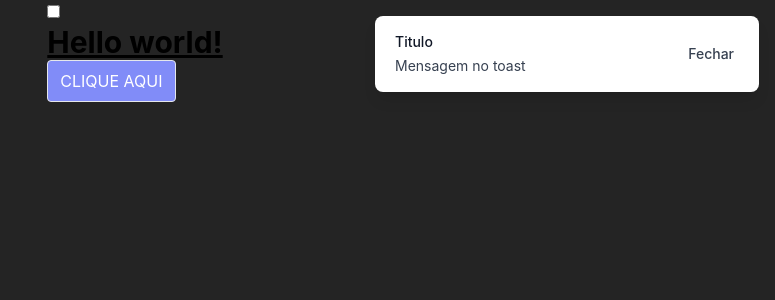
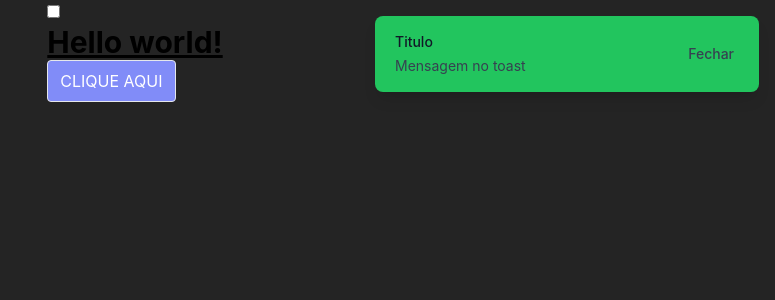
Before and after one commit to GabrielCampos99/todo-clientv2, a React (Vite) app: page / in a window 1280 px wide. Both pictures are taken after a click on the button "CLIQUE AQUI". Shown: the top 300 px of the page, without its empty margins (505-1280 px from the left). Built offline with nearby package versions, Linux system fonts and the light colour scheme; what tailwindcss-radix would draw is missing.

Commit message:
refact: toast

```diff
--- /dev/null
+++ b/src/components/Toast/contrains.ts
@@ -0,0 +1,7 @@
+export const SHOW_TOAST = 'SHOW_TOAST';
+export const HIDE_TOAST = 'HIDE_TOAST';
+
+export enum ToastConstrains {
+  SHOW_TOAST = 'SHOW_TOAST',
+  HIDE_TOAST = 'HIDE_TOAST',
+}
--- a/src/components/Toast/index.tsx
+++ b/src/components/Toast/index.tsx
@@ -1,3 +1,4 @@
+import * as ToastPrimitive from '@radix-ui/react-toast';
 import {
   createContext,
   useCallback,
@@ -5,36 +6,19 @@ import {
   useContext,
   useReducer,
 } from 'react';
-import * as ToastPrimitive from '@radix-ui/react-toast';
 import { clsx } from 'clsx';
-
-type ToastContextType = {
-  showToast: (data: ToastData) => void;
-};
-
-type ToastProps = {
-  setOpen: React.Dispatch<React.SetStateAction<boolean>>;
-  state: ToastState;
-};
-
-type ToastAction =
-  | { type: 'SHOW_TOAST'; payload: ToastData }
-  | { type: 'HIDE_TOAST' };
-
-type ToastData = {
-  message: string;
-  title: string;
-  type: 'success' | 'danger' | 'warning';
-};
-
-type ToastState = {
-  open: boolean;
-  toastData: ToastData | null;
-};
+import { SHOW_TOAST, ToastConstrains } from './contrains';
+import {
+  ToastState,
+  ToastAction,
+  ToastContextType,
+  ToastData,
+  ToastProps,
+} from './interfaces';
 
 const toastReducer = (state: ToastState, action: ToastAction): ToastState => {
   switch (action.type) {
-    case 'SHOW_TOAST':
+    case SHOW_TOAST:
       return {
         open: true,
         toastData: action.payload,
@@ -49,14 +33,27 @@ const toastReducer = (state: ToastState, action: ToastAction): ToastState => {
   }
 };
 
-const Toast = ({ state, setOpen }: ToastProps) => (
+const Toast = ({ state, setOpen }: ToastProps) => {
+  const bgColorMap = {
+    success: 'bg-green-500',
+    danger: 'bg-rose-500',
+    warning: 'bg-yellow-500',
+    default: 'bg-white dark:bg-gray-800',
+  };
+
+  const bgColor = () => {
+    const type = state.toastData?.type || 'default';
+    return bgColorMap[type] || 'bg-white dark:bg-gray-800';
+  };
+
+  return (
     <ToastPrimitive.Provider swipeDirection="right">
       <ToastPrimitive.Root
         open={state.open}
         onOpenChange={setOpen}
         className={clsx(
           'z-50 fixed bottom-4 inset-x-4 w-auto md:top-4 md:right-4 md:left-auto md:bottom-auto md:w-full md:max-w-sm shadow-lg rounded-lg',
-        'bg-white dark:bg-gray-800',
+          `${bgColor()}`,
           'radix-state-open:animate-toast-slide-in-bottom md:radix-state-open:animate-toast-slide-in-right',
           'radix-state-closed:animate-toast-hide',
           'radix-swipe-direction-right:radix-swipe-end:animate-toast-swipe-out-x',
@@ -70,10 +67,10 @@ const Toast = ({ state, setOpen }: ToastProps) => (
         <div className="flex">
           <div className="w-0 flex-1 flex items-center pl-5 py-4">
             <div className="w-full radix">
-            <ToastPrimitive.Title className="text-sm font-medium text-gray-900 dark:text-gray-100">
+              <ToastPrimitive.Title className="text-sm font-medium text-gray-900">
                 {state.toastData?.title}
               </ToastPrimitive.Title>
-            <ToastPrimitive.Description className="mt-1 text-sm text-gray-700 dark:text-gray-400">
+              <ToastPrimitive.Description className="mt-1 text-sm text-gray-700">
                 {state.toastData?.message}
               </ToastPrimitive.Description>
             </div>
@@ -81,7 +78,7 @@ const Toast = ({ state, setOpen }: ToastProps) => (
           <div className="flex">
             <div className="flex flex-col px-3 py-2 space-y-1">
               <div className="h-0 flex-1 flex">
-              <ToastPrimitive.Close className="w-full border border-transparent rounded-lg px-3 py-2 flex items-center justify-center text-sm font-medium text-gray-700 dark:text-gray-100 hover:bg-gray-50 dark:hover:bg-gray-900 focus:z-10 focus:outline-none focus-visible:ring focus-visible:ring-purple-500 focus-visible:ring-opacity-75">
+                <ToastPrimitive.Close className="w-full border border-transparent rounded-lg px-3 py-2 flex items-center justify-center text-sm font-medium text-gray-700 hover:bg-white hover:bg-opacity-60 focus:z-10 focus:outline-none focus-visible:ring focus-visible:ring-purple-500 focus-visible:ring-opacity-75">
                   Fechar
                 </ToastPrimitive.Close>
               </div>
@@ -92,7 +89,7 @@ const Toast = ({ state, setOpen }: ToastProps) => (
       <ToastPrimitive.Viewport />
     </ToastPrimitive.Provider>
   );
-
+};
 type ToastProviderProps = {
   children: React.ReactNode;
 };
@@ -118,12 +115,12 @@ export const ToastProvider: React.FC<ToastProviderProps> = ({ children }) => {
   const showToast = useCallback(
     (data: ToastData) => {
       if (state.open) {
-        dispatch({ type: 'HIDE_TOAST' });
+        dispatch({ type: ToastConstrains.HIDE_TOAST });
         setTimeout(() => {
-          dispatch({ type: 'SHOW_TOAST', payload: data });
+          dispatch({ type: ToastConstrains.SHOW_TOAST, payload: data });
         }, 400);
       } else {
-        dispatch({ type: 'SHOW_TOAST', payload: data });
+        dispatch({ type: ToastConstrains.SHOW_TOAST, payload: data });
       }
     },
     [state.open]
@@ -139,7 +136,10 @@ export const ToastProvider: React.FC<ToastProviderProps> = ({ children }) => {
   return (
     <ToastContext.Provider value={ToastProviderValues}>
       {children}
-      <Toast state={state} setOpen={() => dispatch({ type: 'HIDE_TOAST' })} />
+      <Toast
+        state={state}
+        setOpen={() => dispatch({ type: ToastConstrains.HIDE_TOAST })}
+      />
     </ToastContext.Provider>
   );
 };
--- /dev/null
+++ b/src/components/Toast/interfaces.ts
@@ -0,0 +1,25 @@
+import { ToastConstrains } from './contrains';
+
+export type ToastContextType = {
+  showToast: (data: ToastData) => void;
+};
+
+export type ToastProps = {
+  setOpen: React.Dispatch<React.SetStateAction<boolean>>;
+  state: ToastState;
+};
+
+export type ToastAction =
+  | { type: ToastConstrains.SHOW_TOAST; payload: ToastData }
+  | { type: ToastConstrains.HIDE_TOAST };
+
+export type ToastData = {
+  message: string;
+  title: string;
+  type: 'success' | 'danger' | 'warning';
+};
+
+export type ToastState = {
+  open: boolean;
+  toastData: ToastData | null;
+};
```
Lines whose indentation alone changed are shown as unchanged.
